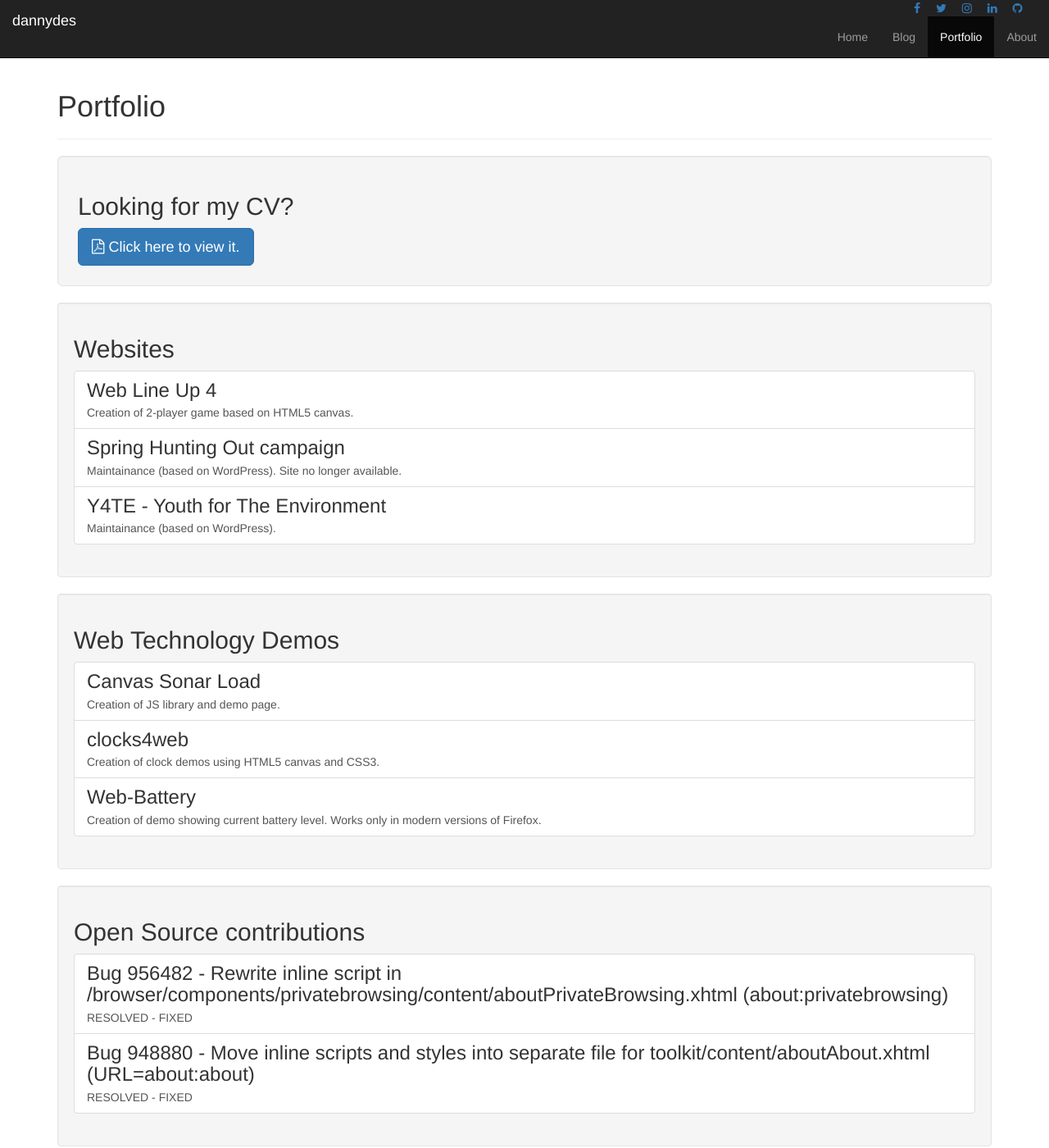
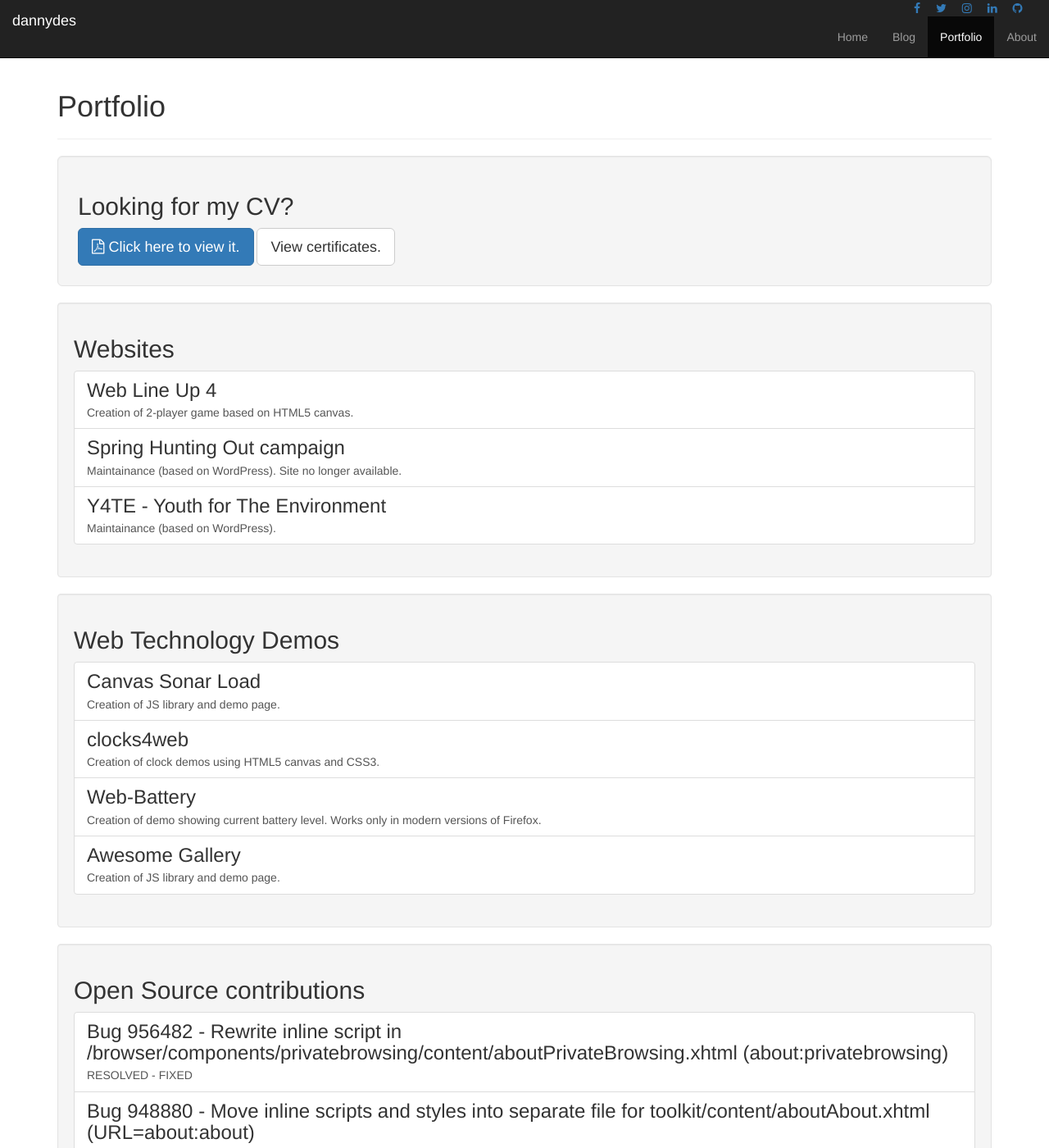
Before and after one commit to dannydes/dannydes.github.io, a Jekyll site: the page built from portfolio/index.html, in a window 1280 px wide and 1400 px high. Shown: the whole window at 82% size. Built offline with Jekyll 4.4.1, drawn with Linux system fonts in a browser that asks for light colours; nearby versions of some CDN libraries.

Commit message:
update portfolio

```diff
--- a/portfolio/index.html
+++ b/portfolio/index.html
@@ -7,6 +7,7 @@ image: danieldesira.jpg
 <div class="well well-lg">
 	<h2>Looking for my CV?</h2>
 	<a class="btn btn-primary btn-lg" href="{{ site.url }}/resources/cv.pdf" role="button"><i class="fa fa-file-pdf-o"></i> Click here to view it.</a>
+	<a class="btn btn-default btn-lg" href="https://drive.google.com/open?id=0BxPTaxaLSTb5cHNHX2NKZS1ENDQ" role="button" target="_blank">View certificates.</a>
 </div>
 
 <div class="well">
@@ -41,6 +42,10 @@ image: danieldesira.jpg
 		<a href="http://dannydes.github.io/web-battery/" class="list-group-item" target="_blank">
 			<h3 class="list-group-item-heading">Web-Battery</h3>
 			<p class="list-group-item-text">Creation of demo showing current battery level. Works only in modern versions of Firefox.</p>
+		</a>
+		<a href="http://dannydes.github.io/Awesome-Gallery/" class="list-group-item" target="_blank">
+			<h3 class="list-group-item-heading">Awesome Gallery</h3>
+			<p class="list-group-item-text">Creation of JS library and demo page.</p>
 		</a>
 	</div>
 </div>
```
